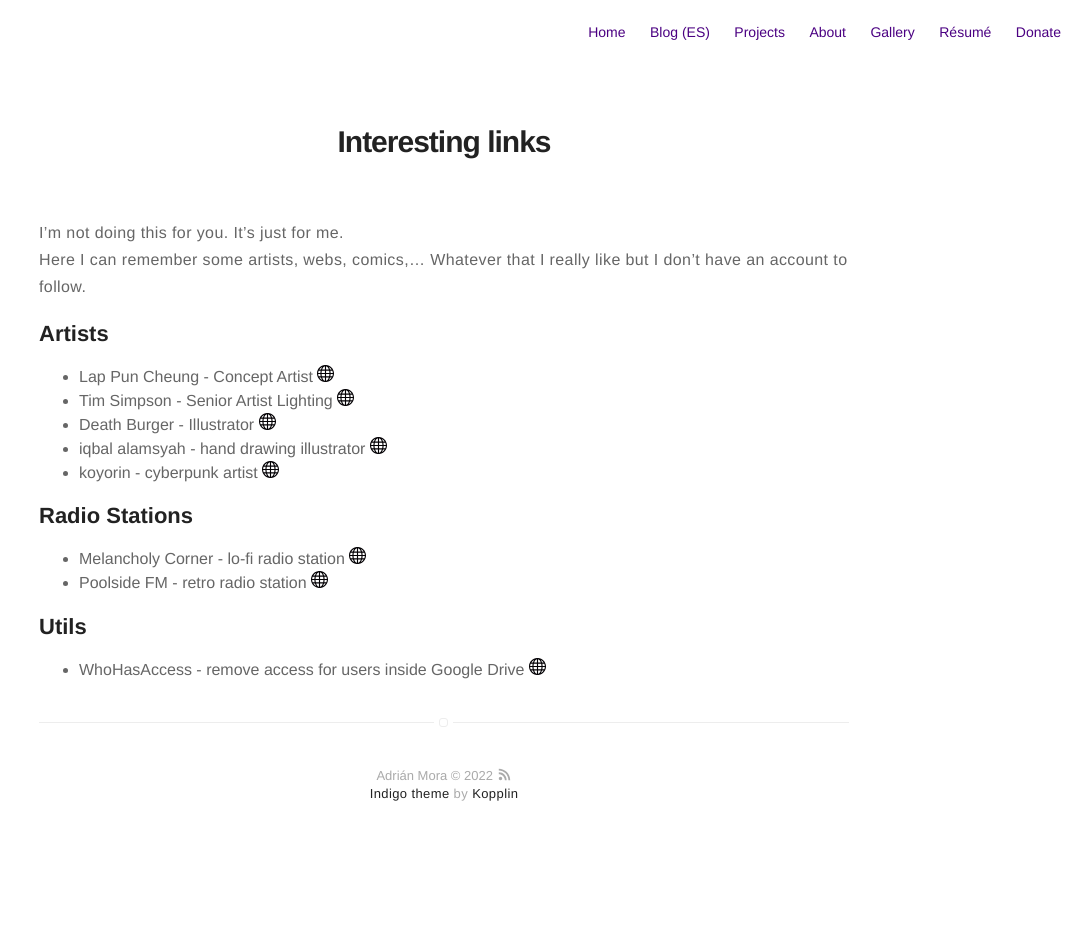
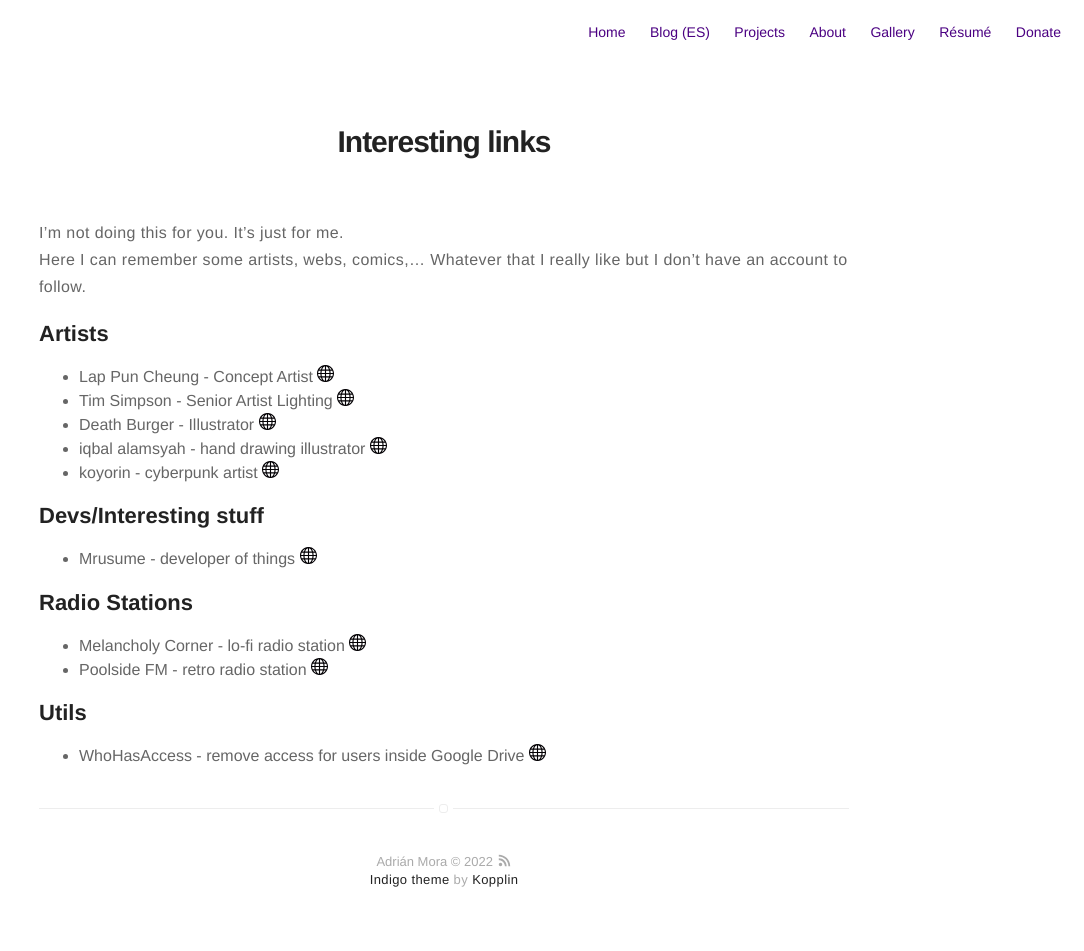
Before and after one commit to leakspin/leakspin.github.io, a Jekyll site: the page built from links.md, in a window 1280 px wide. Shown: the whole page, without its empty margins (196-1280 px from the left). Built offline with Jekyll 4.4.1, drawn with Linux system fonts in a browser that asks for light colours; comment, search, counter and statistics services are not loaded; before the commit the page ends 900 px from its top, so only the background shows below that.

Commit message:
Update links.md

```diff
--- a/links.md
+++ b/links.md
@@ -13,6 +13,9 @@ Here I can remember some artists, webs, comics,... Whatever that I really like b
 * iqbal alamsyah - hand drawing illustrator [<svg class="icon icon-www"><use xlink:href="#icon-www"></use></svg>](https://www.artstation.com/iqbalalamsyah){:target="_blank"}
 * koyorin - cyberpunk artist [<svg class="icon icon-www"><use xlink:href="#icon-www"></use></svg>](https://www.artstation.com/koyorin){:target="_blank"}
 
+## Devs/Interesting stuff
+* Mrusume - developer of things [<svg class="icon icon-www"><use xlink:href="#icon-www"></use></svg>](https://マリウス.com/){:target="_blank"}
+
 ## Radio Stations
 * Melancholy Corner - lo-fi radio station [<svg class="icon icon-www"><use xlink:href="#icon-www"></use></svg>](https://melancholy.xyz/){:target="_blank"}
 * Poolside FM - retro radio station [<svg class="icon icon-www"><use xlink:href="#icon-www"></use></svg>](https://poolside.fm/){:target="_blank"}
```
